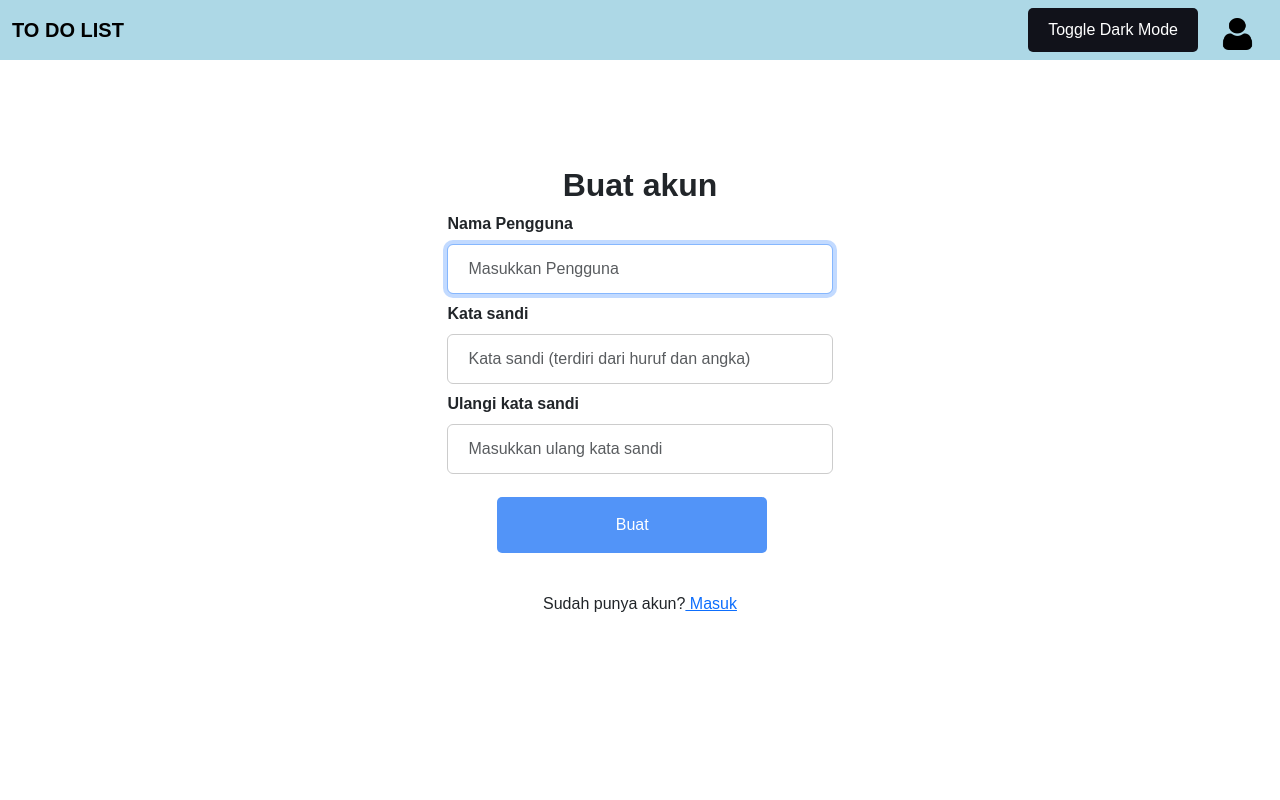
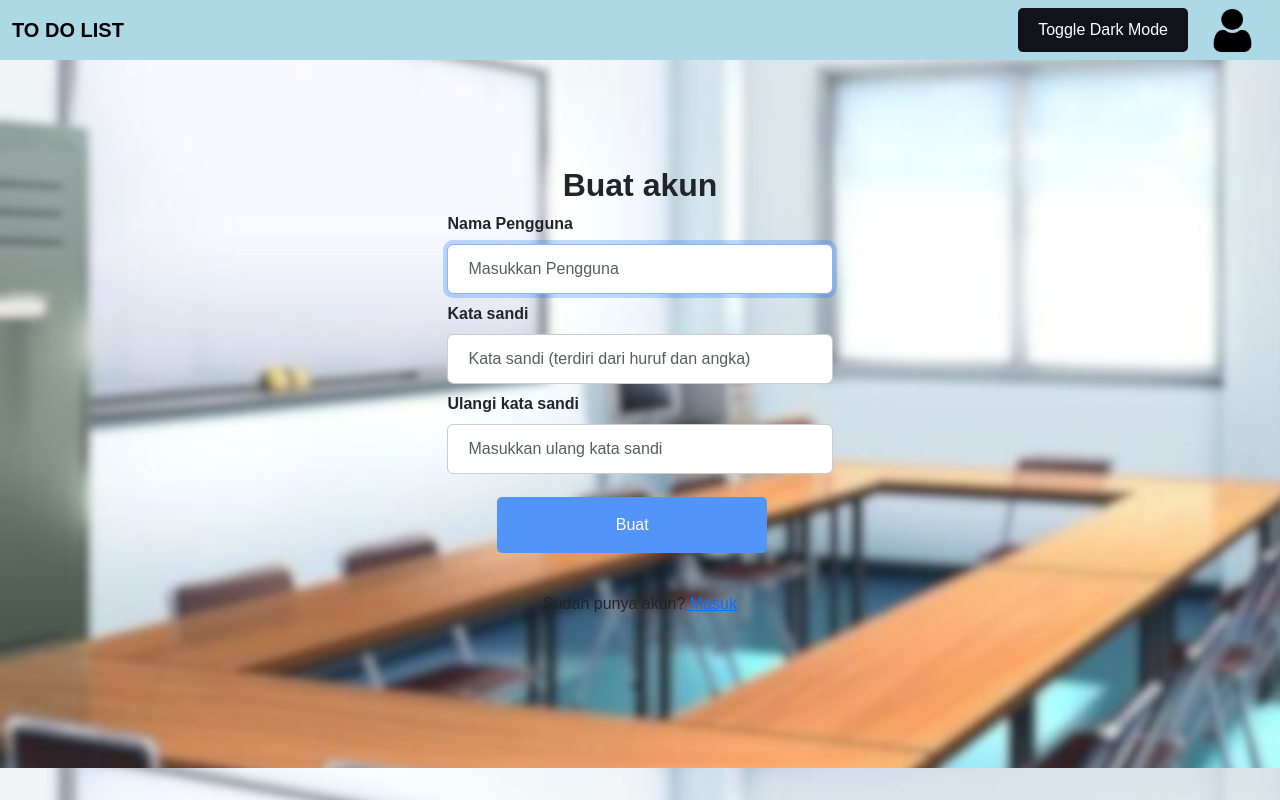
Before and after one commit to Khaisa-Shafa/LAB_PW1_UAS, a PHP site: page /Akun/buat.php in a window 1280 px wide. Run offline with PHP 8.4, Linux system fonts and the light colour scheme.

Commit message:
update bg

```diff
--- a/Styling/akun.css
+++ b/Styling/akun.css
@@ -10,7 +10,7 @@ body {
   justify-content: center;
   min-height: 100vh;
   font-family: 'Rokkitt', serif;
-  background-color: #fff;
+  background-image: url(../bg.png)  ;
   color: #010101;
 }
 
@@ -23,20 +23,11 @@ body {
   }
 
   .user img{
-  width: 100%;
-  height: 30px;
-  margin-left: 10px;
-  padding-right: 25px;
-  padding-top: 8px;
+    width: 70px;
+    height: 43px;
+    margin-left: 10px;
+    padding-right: 25px;
   }
-
-.user img {
-  width: 60px;
-  height: 40px;
-  margin-left: 10px;
-  padding-right: 25px;
-  padding-top: 8px;
-}
 
 .h2 {
   margin-top: 150px;
--- a/index.html
+++ b/index.html
@@ -5,7 +5,7 @@
   <meta name="viewport" content="width=device-width, initial-scale=1.0">
   <title>List it</title>
 
-  <!-- link bootsrap -->
+  <!-- link bootstrap -->
   <link href="https://cdn.jsdelivr.net/npm/bootstrap@5.3.2/dist/css/bootstrap.min.css" rel="stylesheet" integrity="sha384-T3c6CoIi6uLrA9TneNEoa7RxnatzjcDSCmG1MXxSR1GAsXEV/Dwwykc2MPK8M2HN" crossorigin="anonymous">
 
   <!-- link to css -->
```
